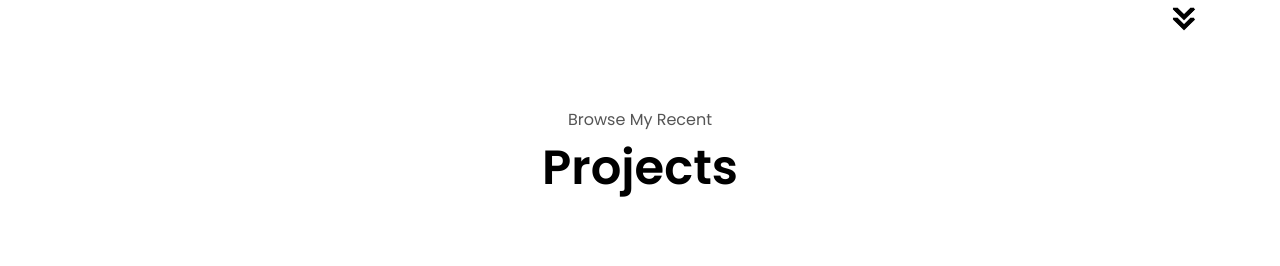
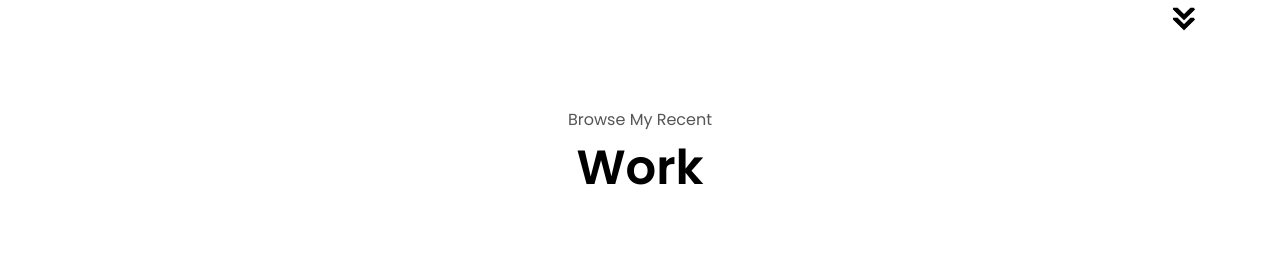
Before and after one commit to rivkj/portfolio-site, a plain HTML site: page index.html in a window 1280 px wide. Shown: the part 2437-2703 px from the top of the page. Drawn offline with Linux system fonts and the light colour scheme.

Commit message:
Edited heading to a section

```diff
--- a/index.html
+++ b/index.html
@@ -173,7 +173,7 @@
     </section>
     <section id="projects">
       <p class="section__text__p1">Browse My Recent</p>
-      <h1 class="title">Projects</h1>
+      <h1 class="title">Work</h1>
       <div class="experience-details-container">
         <div class="about-containers">
           <div class="details-container color-container">
```
Also changed, not shown: 1 other file.
